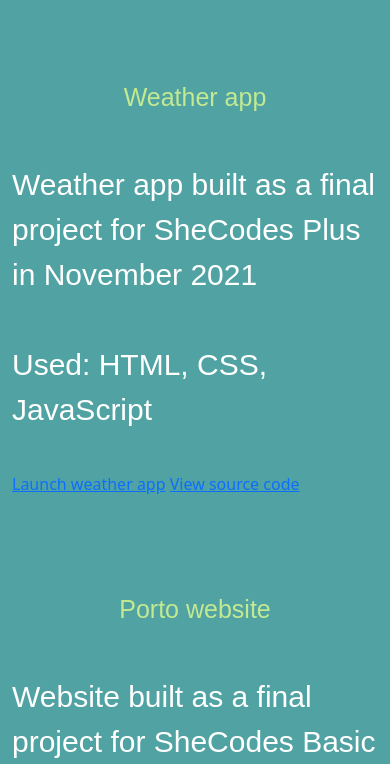
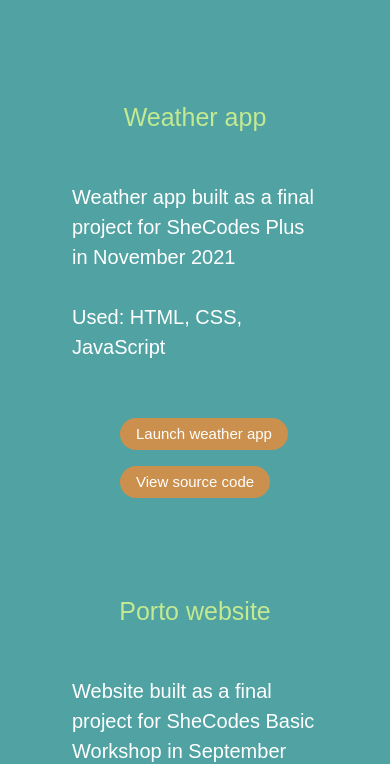
Before and after one commit to RenataNogDias/portfolio_project, a plain HTML site: page work.html in a window 390 px wide. Shown: the part 88-852 px from the top of the page. Drawn offline with nearby package versions, Linux system fonts and the light colour scheme; a web font is replaced by a local one.

Commit message:
adjusted media queries breaking point and other css properties

```diff
--- a/styles/style.css
+++ b/styles/style.css
@@ -8,6 +8,7 @@
 
 body {
   background-color: #51a3a3;
+  margin: 20px 60px;
 }
 
 h1 {
@@ -27,7 +28,7 @@ h2 {
 p {
   font-family: var(--main-font-family);
   font-weight: 700px;
-  font-size: 30px;
+  font-size: 25px;
   color: #fff;
   margin: 40px 0px;
 }
@@ -45,7 +46,7 @@ p {
   background: var(--button-color);
   border-radius: 50px;
   color: white;
-  padding: 10px 70px;
+  padding: 10px 25px;
   line-height: 30px;
   font-size: 25px;
   font-family: var(--heading-btn-font-family);
@@ -69,7 +70,7 @@ p {
   margin: 50px;
 }
 
-@media (max-width: 576px) {
+@media (max-width: 768px) {
   h1 {
     font-size: 40px;
     text-align: center;
@@ -85,6 +86,16 @@ p {
   }
 
   .button-main {
+    font-size: 15px;
+    line-height: 20px;
+    padding: 5px 15px;
+  }
+
+  .my-work-container h2 {
+    text-align: center;
+  }
+
+  .my-work-container p {
     font-size: 20px;
   }
 }
--- a/work.html
+++ b/work.html
@@ -30,9 +30,9 @@
   </head>
   <body>
     <h1>My work</h1>
-    <div class="container mt-4">
+    <div class="container mt-4 my-work-container">
       <div class="row">
-        <div class="col-md-4 mt-5 d-none d-md-block">
+        <div class="col-md-4 mt-5 mb-5 d-none d-md-block">
           <img
             src="/images/weather-app.png"
             alt="emoji photo of Renata Dias"
@@ -48,8 +48,8 @@
             <br />
             Used: HTML, CSS, JavaScript
           </p>
-          <a href="#">Launch weather app</a>
-          <a href="#">View source code</a>
+          <a href="#" class="btn button-main mt-3 ms-5">Launch weather app</a>
+          <a href="#" class="btn button-main mt-3 ms-5">View source code</a>
         </div>
         <div class="col-md-8 mt-5">
             <h2>Porto website</h1>
@@ -59,15 +59,15 @@
                 <br />
                 Used: HTML, CSS, JavaScript
             </p>
+            <a href="#" class="btn button-main mt-3 ms-5">Launch Porto website</a>
+            <a href="#" class="btn button-main mt-3 ms-5">View source code</a>
         </div>
-        <div class="col-md-4 mt-5 d-none d-md-block">
+        <div class="col-md-4 mt-5 mb-5 d-none d-md-block">
             <img
                 src="/images/porto-website.png"
                 alt="emoji photo of Renata Dias"
                 class="picture-style rounded-circle img-fluid"
             />
-            <a href="#">Launch Porto website</a>
-            <a href="#">View source code</a>
         </div>
       </div>
     </div>
```
